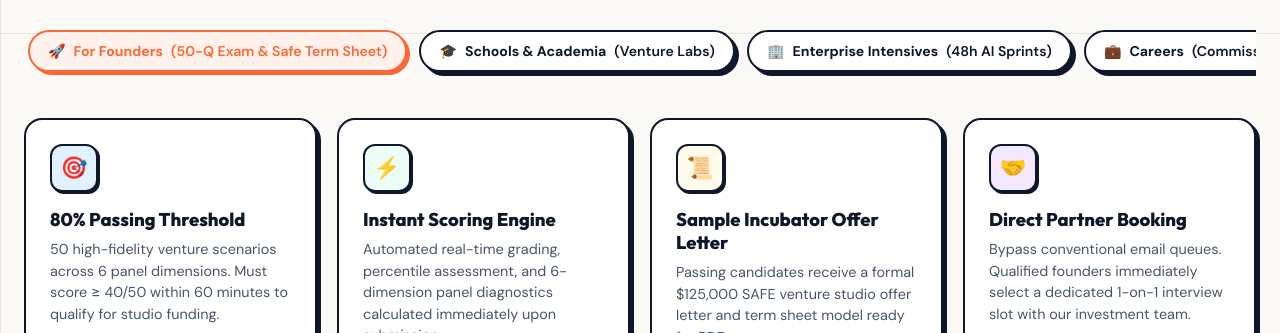
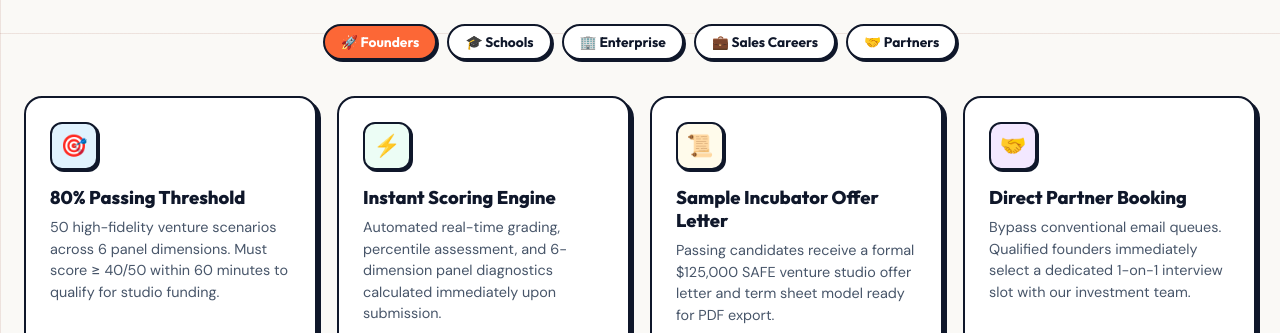
Before and after one commit to evecount/mvp_program, a plain HTML site: page index.html in a window 1280 px wide. Shown: the part 767-1100 px from the top of the page. Drawn offline with nearby package versions, Linux system fonts and the light colour scheme; a web font is replaced by a local one.

Commit message:
fix: make audience pills compact, punchy, centered flex-wrap with zero horizontal scroll

```diff
--- a/css/style.css
+++ b/css/style.css
@@ -526,48 +526,42 @@ body.exam-mode .header-nav-links {
   line-height: 1.5;
 }
 
-/* PartyRock Style Audience Navigation Strip */
+/* PartyRock Style Audience Navigation Strip (Clean Centered Wrap, Zero Side Scroll) */
 .audience-nav-strip {
   display: flex;
-  align-items: center;
-  gap: 12px;
-  overflow-x: auto;
-  padding: 10px 4px 18px 4px;
-  margin-bottom: 28px;
-  scrollbar-width: thin;
-}
-
-.audience-nav-strip::-webkit-scrollbar {
-  height: 6px;
-}
-
-.audience-nav-strip::-webkit-scrollbar-thumb {
-  background: #cbd5e1;
-  border-radius: 4px;
+  flex-wrap: wrap;
+  align-items: center;
+  justify-content: center;
+  gap: 10px;
+  padding: 4px 0;
+  margin: 0 auto 32px auto;
+  max-width: 860px;
+  overflow: visible;
 }
 
 .audience-chip {
   text-decoration: none;
+  background: #ffffff;
+  border: 2px solid var(--border-strong);
+  border-radius: 999px;
+  box-shadow: 2px 2px 0px var(--border-strong);
+  padding: 7px 16px;
+  color: var(--text-primary);
+  font-family: var(--font-heading);
+  font-size: 0.86rem;
+  font-weight: 700;
+  display: inline-flex;
+  align-items: center;
+  gap: 6px;
+  transition: all 0.15s ease;
   white-space: nowrap;
-  background: #ffffff;
-  border: 2px solid var(--border-strong);
-  border-radius: 999px;
-  box-shadow: var(--shadow-neo);
-  padding: 10px 18px;
-  color: var(--text-primary);
-  font-family: var(--font-sans);
-  font-size: 0.88rem;
-  font-weight: 600;
-  display: inline-flex;
-  align-items: center;
-  gap: 8px;
-  transition: all 0.15s ease;
 }
 
 .audience-chip:hover {
-  transform: translate(-2px, -2px);
-  box-shadow: 4px 4px 0px var(--border-strong);
+  transform: translate(-1px, -1px);
+  box-shadow: 3px 3px 0px var(--border-strong);
   border-color: var(--accent-orange);
+  background: #fff8f5;
 }
 
 .audience-chip:active {
@@ -576,10 +570,10 @@ body.exam-mode .header-nav-links {
 }
 
 .audience-chip.active {
-  background: var(--accent-orange-light);
-  border-color: var(--accent-orange);
-  box-shadow: 3px 3px 0px var(--accent-orange);
-  color: var(--accent-orange);
+  background: var(--accent-orange);
+  border-color: var(--border-strong);
+  box-shadow: 2px 2px 0px var(--border-strong);
+  color: #ffffff;
 }
 
 /* Audience Multi-Section Layouts */
--- a/index.html
+++ b/index.html
@@ -129,23 +129,13 @@
           </div>
         </div>
 
-        <!-- PartyRock-style Multiple Audiences Quick Navigator -->
+        <!-- Audience Quick Navigation Pills (Compact, Zero Side Scroll) -->
         <div class="audience-nav-strip">
-          <a href="#section-founders" class="audience-chip active">
-            <span>🚀</span> <strong>For Founders</strong> (50-Q Exam & Safe Term Sheet)
-          </a>
-          <a href="#section-schools" class="audience-chip">
-            <span>🎓</span> <strong>Schools & Academia</strong> (Venture Labs)
-          </a>
-          <a href="#section-enterprise" class="audience-chip">
-            <span>🏢</span> <strong>Enterprise Intensives</strong> (48h AI Sprints)
-          </a>
-          <a href="#section-careers" class="audience-chip">
-            <span>💼</span> <strong>Careers</strong> (Commissioned Sales Frontline)
-          </a>
-          <a href="#section-mentors" class="audience-chip">
-            <span>🤝</span> <strong>Ecosystem Partners</strong> (Block 71 Syndicate)
-          </a>
+          <a href="#section-founders" class="audience-chip active">🚀 Founders</a>
+          <a href="#section-schools" class="audience-chip">🎓 Schools</a>
+          <a href="#section-enterprise" class="audience-chip">🏢 Enterprise</a>
+          <a href="#section-careers" class="audience-chip">💼 Sales Careers</a>
+          <a href="#section-mentors" class="audience-chip">🤝 Partners</a>
         </div>
 
         <!-- SECTION 1: Founders Diagnostic & Cohort 1 Gate -->
```
